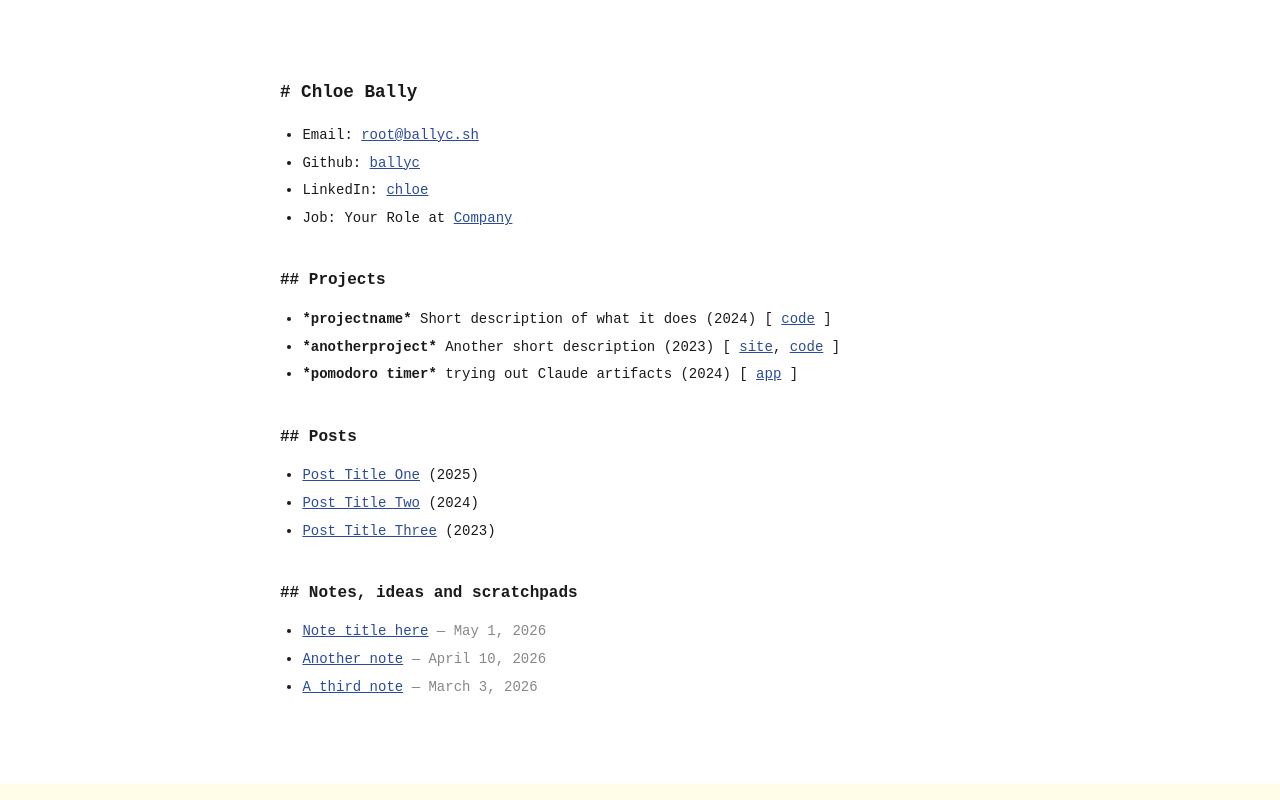
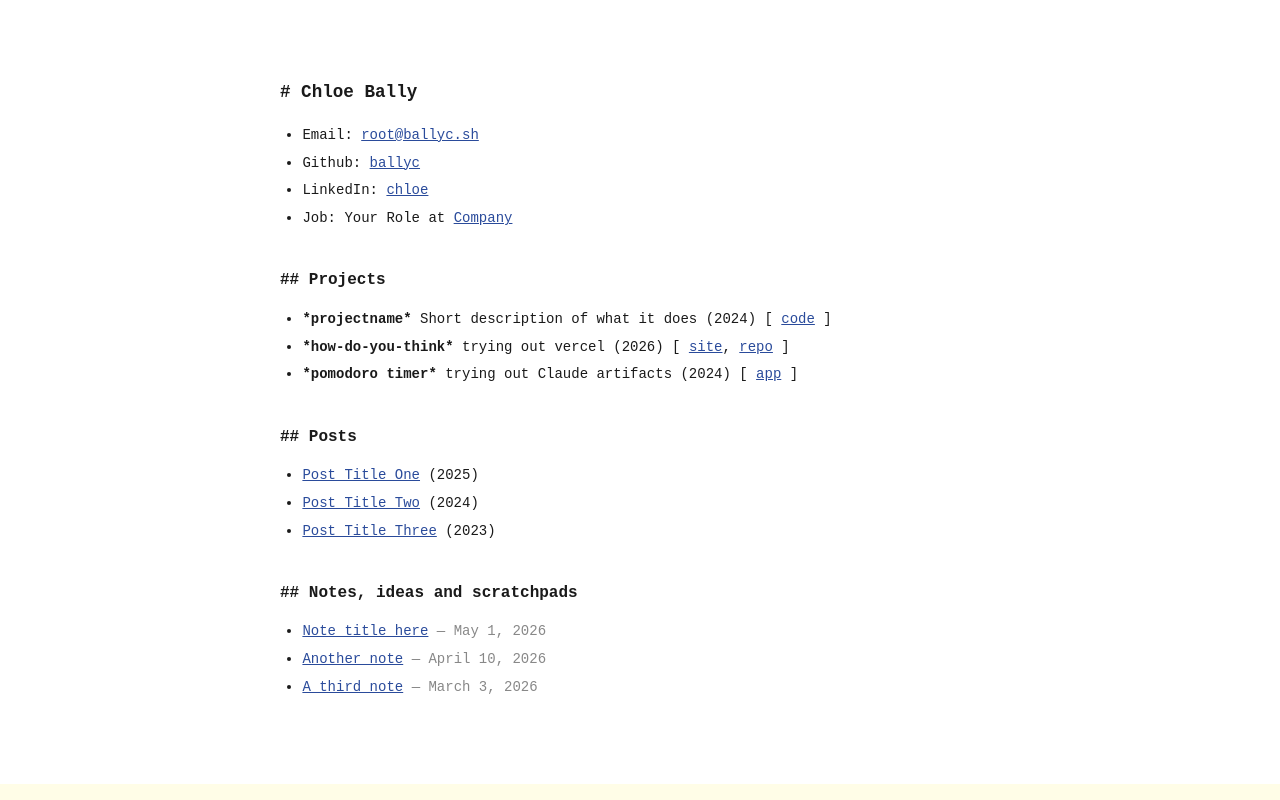
Before and after one commit to ballyc/site, a Next.js app: page / in a window 1280 px wide. Built offline with nearby package versions, Linux system fonts and the light colour scheme.

Commit message:
update site

```diff
--- a/src/app/page.tsx
+++ b/src/app/page.tsx
@@ -15,7 +15,7 @@ export default function Home() {
 
       <ul>
         <li><span className="proj">*projectname*</span> Short description of what it does (2024) [ <a href="#">code</a> ]</li>
-        <li><span className="proj">*anotherproject*</span> Another short description (2023) [ <a href="#">site</a>, <a href="#">code</a> ]</li>
+        <li><span className="proj">*how-do-you-think*</span> trying out vercel (2026) [ <a href="how-do-you-think.vercel.app">site</a>, <a href="https://github.com/ballyc/how-do-you-think">repo</a> ]</li>
         <li><span className="proj">*pomodoro timer*</span> trying out Claude artifacts (2024) [ <a href="/pomodoro">app</a> ]</li>
       </ul>
 
```
